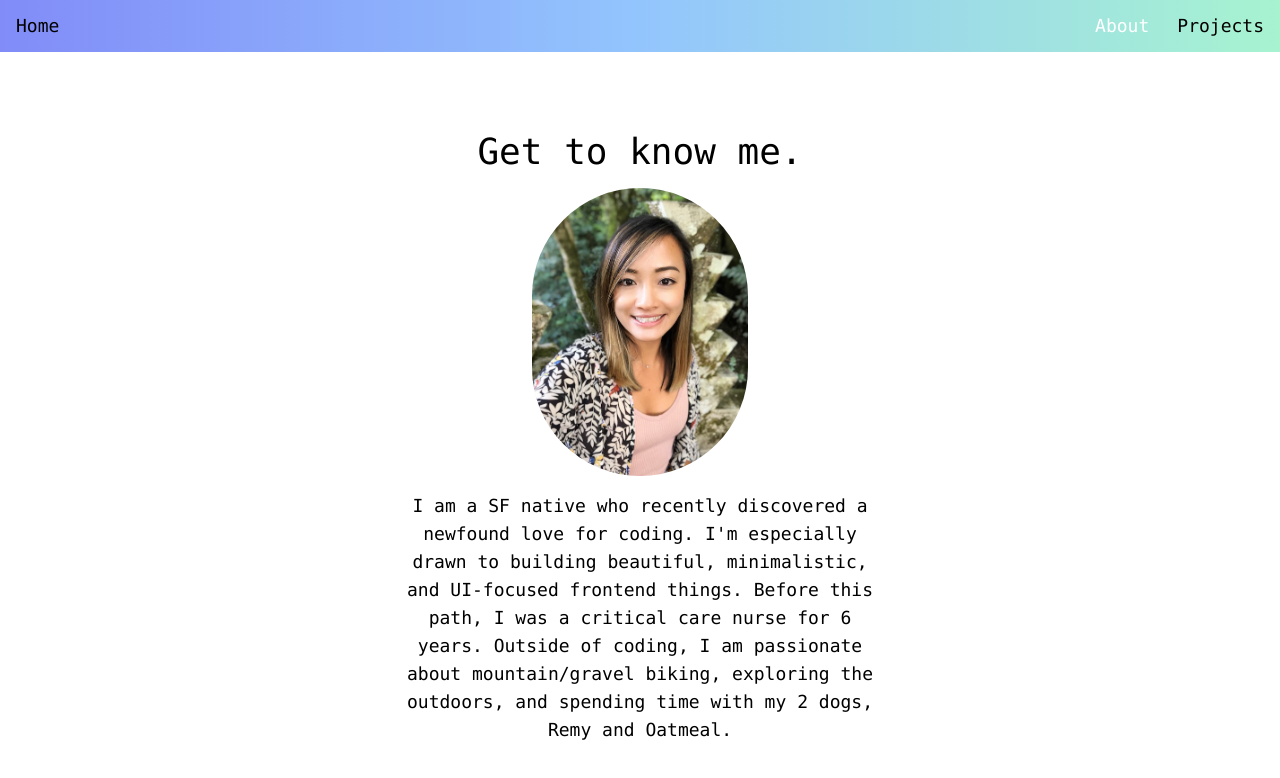
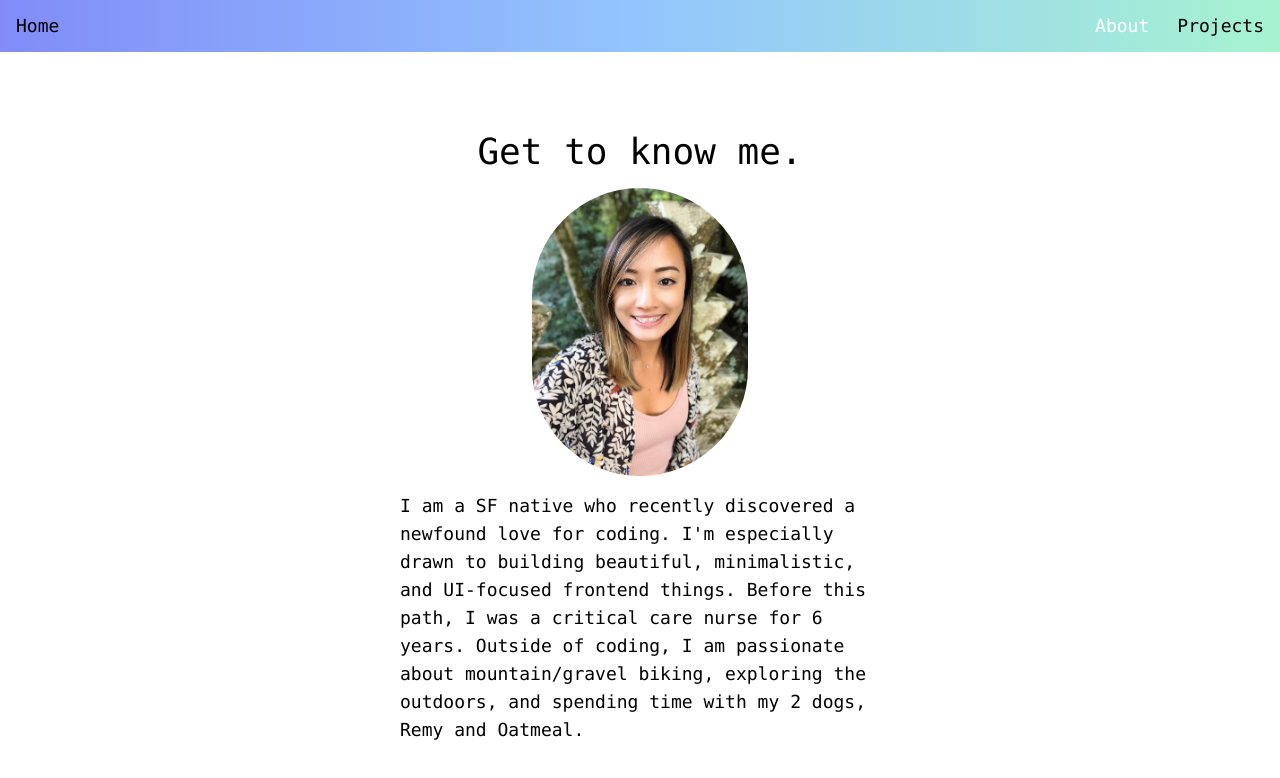
Before and after one commit to kathythekat/personal-site, a React (Create React App) app: page /about in a window 1280 px wide. Shown: the top 778 px of the page. Built offline with nearby package versions, Linux system fonts and the light colour scheme.

Commit message:
left aligned for about

```diff
--- a/src/about-me/About.js
+++ b/src/about-me/About.js
@@ -6,7 +6,7 @@ function About() {
       <div className="flex flex-col items-center justify-center m-4 lg:my-8 lg:p-8">
         <h1 className="my-4 text-center">Get to know me.</h1>
         <img className="rounded-full h-72" src={kathuang} alt="kathuang" />
-        <p className="p-4 lg:text-lg text-center max-w-lg">
+        <p className="p-4 lg:text-lg text-left max-w-lg">
         I am a SF native who recently discovered a newfound love for coding.
           I'm especially drawn to building beautiful, minimalistic, and
           UI-focused frontend things. Before this path, I was a critical care
```
